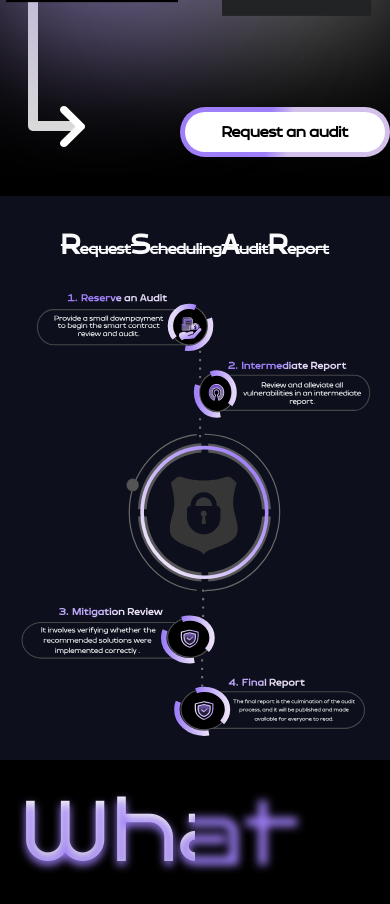
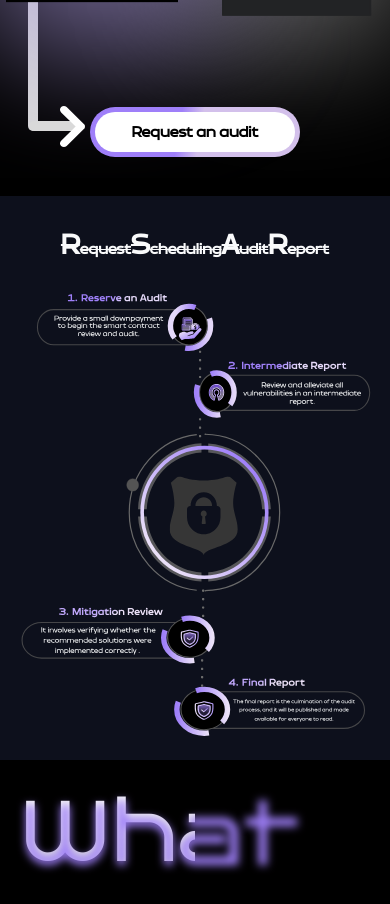
Before and after one commit to P2PAudit/p2pxyz, a React (Create React App) app: page /katana in a window 390 px wide. Shown: the part 2521-3425 px from the top of the page. Built offline with nearby package versions, Linux system fonts and the light colour scheme; no server answers; a small style sheet from the web is missing; a web font is replaced by a local one.

Commit message:
path fix

```diff
--- a/src/App.css
+++ b/src/App.css
@@ -2597,7 +2597,6 @@ option {
   .pathbtn {
     margin: 7% auto;
     margin-top: -18%;
-    margin-left: 180px;
     width: 200px;
     height: 40px;
     font-size: 15px;
@@ -2630,7 +2629,6 @@ option {
 
   .headrsarinside {
     font-size: 15px;
-
   }
 
 
```
